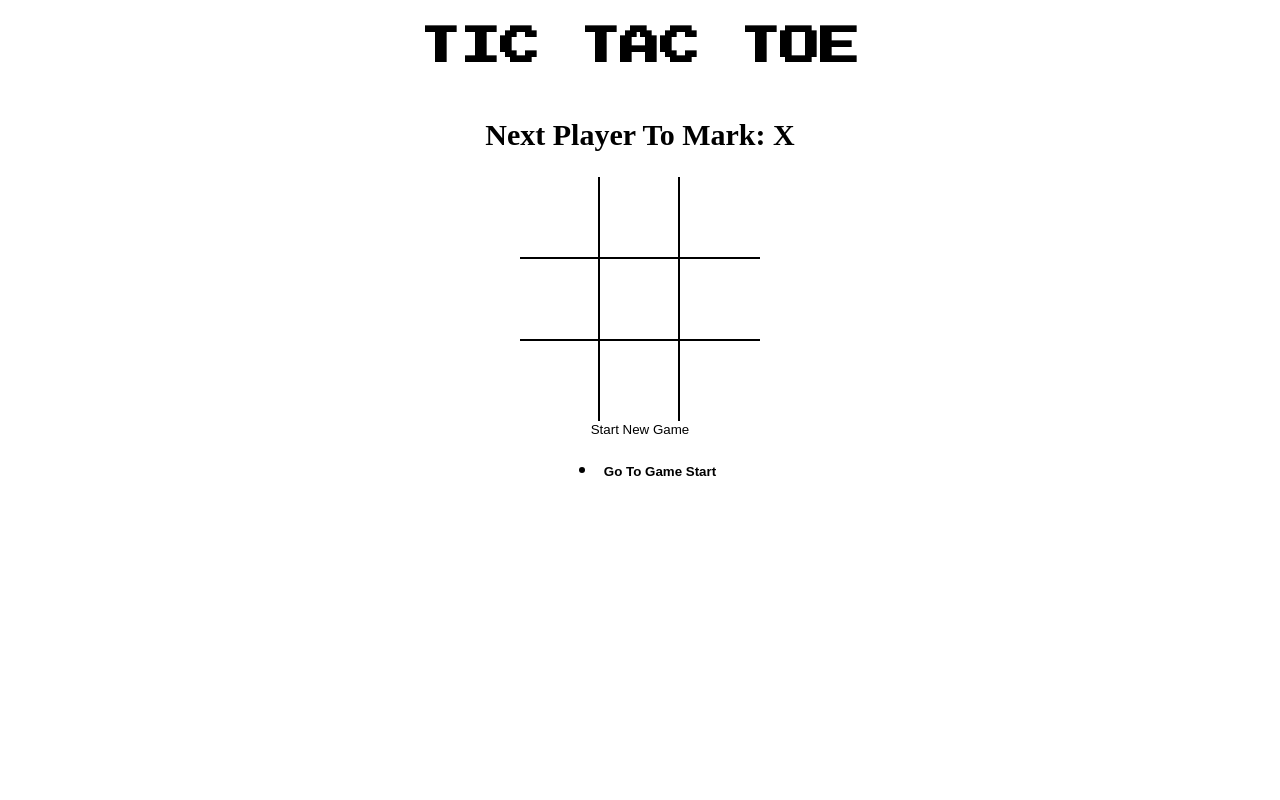
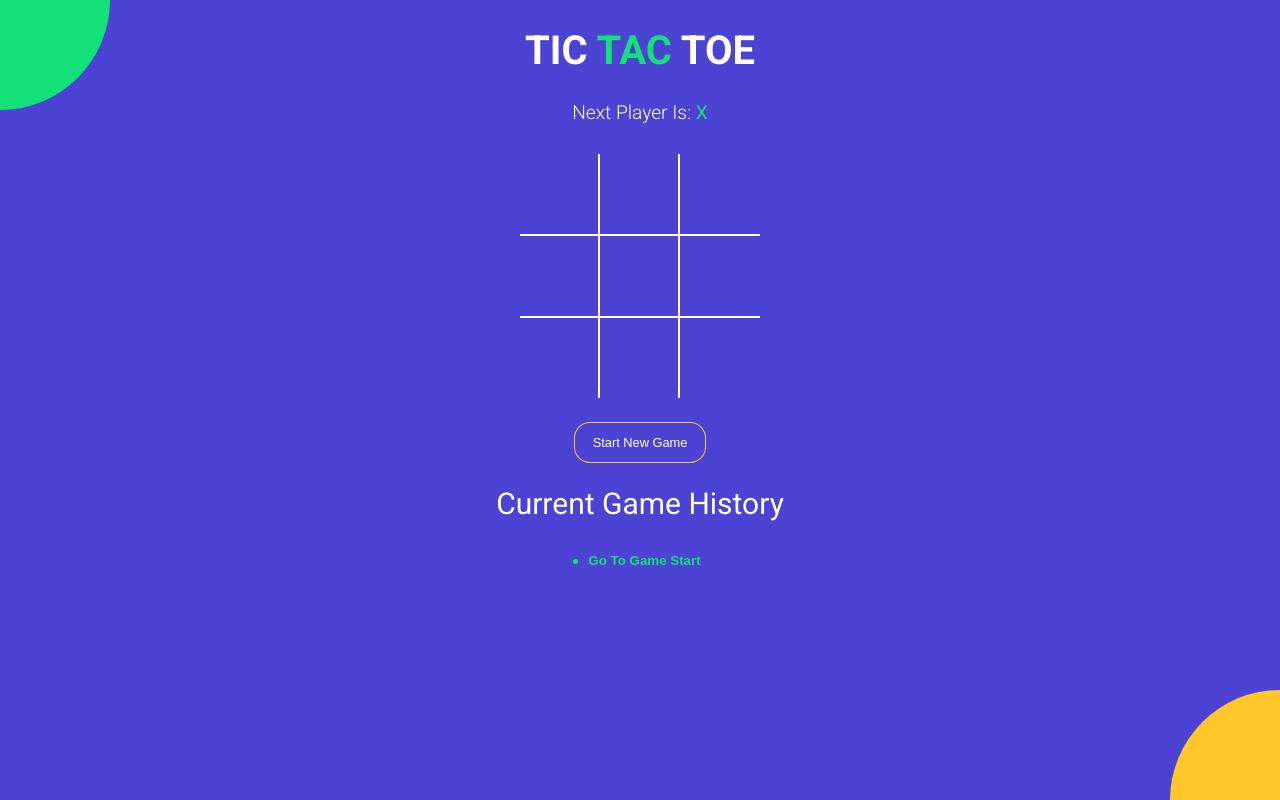
Before and after one commit to ST1LLWATER/tic-tac-toe, a React (Vite) app: page / in a window 1280 px wide. Built offline with nearby package versions, Linux system fonts and the light colour scheme.

Commit message:
Completed Styling

```diff
--- a/index.html
+++ b/index.html
@@ -1,13 +1,18 @@
 <!DOCTYPE html>
 <html>
   <head>
-    <link rel="preconnect" href="https://fonts.googleapis.com" />
-    <link rel="preconnect" href="https://fonts.gstatic.com" crossorigin />
+    <meta charset="UTF-8" />
+    <meta name="viewport" content="width=device-width, initial-scale=1.0" />
+    <meta http-equiv="X-UA-Compatible" content="ie=edge" />
+    <link
+      href="https://fonts.googleapis.com/css?family=Roboto:300,400,700&display=swap"
+      rel="stylesheet"
+    />
     <link
       href="https://fonts.googleapis.com/css2?family=Press+Start+2P&display=swap"
       rel="stylesheet"
     />
-    <title>React Parcel Micro App</title>
+    <title>TIC TAC TOE</title>
   </head>
   <body>
     <div id="root"></div>
--- a/src/App.js
+++ b/src/App.js
@@ -47,17 +47,25 @@
 
   return (
     <div className="app">
-      <h1 className="title">TIC TAC TOE</h1>
+      <h1 className="title">
+        TIC <span className="text-green">TAC</span> TOE
+      </h1>
       <StatusMessage winner={winner} current={current} />
       <Board
         board={current.board}
         handleSquareClick={handleSquareClick}
         winningSquares={winningSquares}
       />
-      <button type="button" onClick={onNewGame}>
+      <button
+        type="button"
+        onClick={onNewGame}
+        className={`btn-reset ${winner ? "active" : ""}`}
+      >
         Start New Game
       </button>
+      <h2 style={{ fontWeight: "normal" }}>Current Game History</h2>
       <History history={history} moveTo={moveTo} currentMove={currentMove} />
+      <div className="bg-balls" />
     </div>
   );
 }
--- a/src/Components/History.jsx
+++ b/src/Components/History.jsx
@@ -2,14 +2,13 @@
 
 const History = ({ history, moveTo, currentMove }) => {
   return (
-    <ul>
+    <div className="history-wrapper">
+      <ul className="history">
         {history.map((_, move) => {
           return (
             <li key={move}>
               <button
-              style={{
-                fontWeight: move === currentMove ? "bold" : "normal",
-              }}
+                className={`btn-move ${move === currentMove ? "active" : ""}`}
                 type="submit"
                 onClick={() => {
                   moveTo(move);
@@ -21,6 +20,7 @@
           );
         })}
       </ul>
+    </div>
   );
 };
 
--- a/src/Components/Square.jsx
+++ b/src/Components/Square.jsx
@@ -4,9 +4,10 @@
   return (
     <button
       type="button"
-      className="square"
       onClick={props.onClick}
-      style={{ fontWeight: props.isWinningSquare ? "bold" : "normal" }}
+      className={`square ${props.isWinningSquare ? "winning" : ""} ${
+        props.value === "X" ? "text-green" : "text-orange"
+      }`}
     >
       {props.value}
     </button>
--- a/src/Components/StatusMessage.jsx
+++ b/src/Components/StatusMessage.jsx
@@ -6,14 +6,29 @@
   //     : `Next Player To Mark: ${current.isXNext ? "X" : "O"}`;
   const noMovesLeft = current.board.every((el) => el !== null);
   return (
-    <div>
-      <h2>
-        {winner && `Winner Is  ${winner}`}
-        {!winner &&
-          !noMovesLeft &&
-          `Next Player To Mark: ${current.isXNext ? "X" : "O"}`}
-        {!winner && noMovesLeft && "X And O Tied Bruh"}
-      </h2>
+    <div className="status-message">
+      {winner && (
+        <>
+          Winner Is{" "}
+          <span className={winner === "X" ? "text-green" : "text-orange"}>
+            {winner}
+          </span>
+        </>
+      )}
+      {!winner && !noMovesLeft && (
+        <>
+          Next Player Is:{" "}
+          <span className={current.isXNext ? "text-green" : "text-orange"}>
+            {current.isXNext ? "X" : "O"}
+          </span>
+        </>
+      )}
+      {!winner && noMovesLeft && (
+        <>
+          "<span className="text-green">X</span> And{" "}
+          <span className="text-orange">O</span> Tied Bruh"
+        </>
+      )}
     </div>
   );
 };
--- a/src/Styles/root.scss
+++ b/src/Styles/root.scss
@@ -1,4 +1,11 @@
+$green: #12e177;
+$orange: #ffc72a;
+$blue: #4c43d4;
+
 body {
+  font-family: "Roboto", sans-serif;
+  background-color: $blue;
+  color: #fff;
   padding: 0;
   margin: 0;
 }
@@ -19,18 +26,83 @@
   align-items: center;
 }
 
+.text-green {
+  color: $green;
+}
+
+.text-orange {
+  color: $orange;
+}
+
+.history-wrapper {
+  width: 300px;
+  text-align: center;
+  margin-bottom: 20px;
+  .history {
+    display: inline-block;
+    padding: 0;
+    margin: 0;
+    li {
+      list-style: none;
+      text-align: left;
+      &:before {
+        content: "";
+        border-radius: 50%;
+        display: inline-block;
+        height: 5px;
+        width: 5px;
+        background-color: $green;
+        margin-right: 4px;
+        margin-bottom: 1px;
+      }
+
+      .btn-move {
+        color: #fff;
+        &.active {
+          font-weight: bold;
+          color: $green;
+        }
+      }
+    }
+  }
+}
+
+.status-message {
+  margin-bottom: 30px;
+  font-size: 1.2rem;
+  font-weight: lighter;
+  span {
+    font-weight: normal;
+  }
+}
+
+.btn-reset {
+  font-size: 0.8rem;
+  color: #fff;
+  border-radius: 15px;
+  padding: 12px 18px;
+  margin-top: 25px;
+  transition: all 0.2s;
+  background-color: $blue;
+  box-shadow: 0px 0px 0px 1px $orange;
+  &.active {
+    background-color: $orange;
+    box-shadow: none;
+  }
+}
+
 .board {
   .board-row {
     display: flex;
     flex-direction: row;
-    border-bottom: 2px solid #000;
+    border-bottom: 2px solid #fff;
     &:last-child {
       border-bottom: none;
     }
     .square {
       width: 80px;
       height: 80px;
-      border-right: 2px solid #000;
+      border-right: 2px solid #fff;
       font-size: 2.5rem;
       padding: 0;
       overflow: hidden;
@@ -38,10 +110,63 @@
       &:last-child {
         border-right: none;
       }
+      &.winning {
+        animation: scaleText 1.4s infinite;
+        @keyframes scaleText {
+          0% {
+            transform: 2.5rem;
+          }
+          50% {
+            font-size: 3.5rem;
+          }
+          100% {
+            font-size: 2.5rem;
+          }
+        }
+      }
     }
   }
 }
 
-.title {
-  font-family: "Press Start 2P", cursive;
+.bg-balls {
+  position: fixed;
+  top: 0;
+  left: 0;
+  right: 0;
+  bottom: 0;
+  min-width: 100%;
+  z-index: -1;
+
+  &:before,
+  &:after {
+    content: "";
+    position: absolute;
+    width: 150px;
+    height: 150px;
+    border-radius: 50%;
+  }
+
+  &:before {
+    background-color: $orange;
+    right: -75px;
+    bottom: -75px;
+    @media screen and (min-width: 476px) {
+      width: 220px;
+      height: 220px;
+      right: -110px;
+      bottom: -110px;
+    }
+  }
+
+  &:after {
+    background-color: $green;
+    top: -75px;
+    left: -75px;
+    @media screen and (min-width: 476px) {
+      width: 220px;
+      height: 220px;
+      top: -110px;
+      left: -110px;
+    }
+  }
 }
```
Lines whose indentation alone changed are shown as unchanged.
